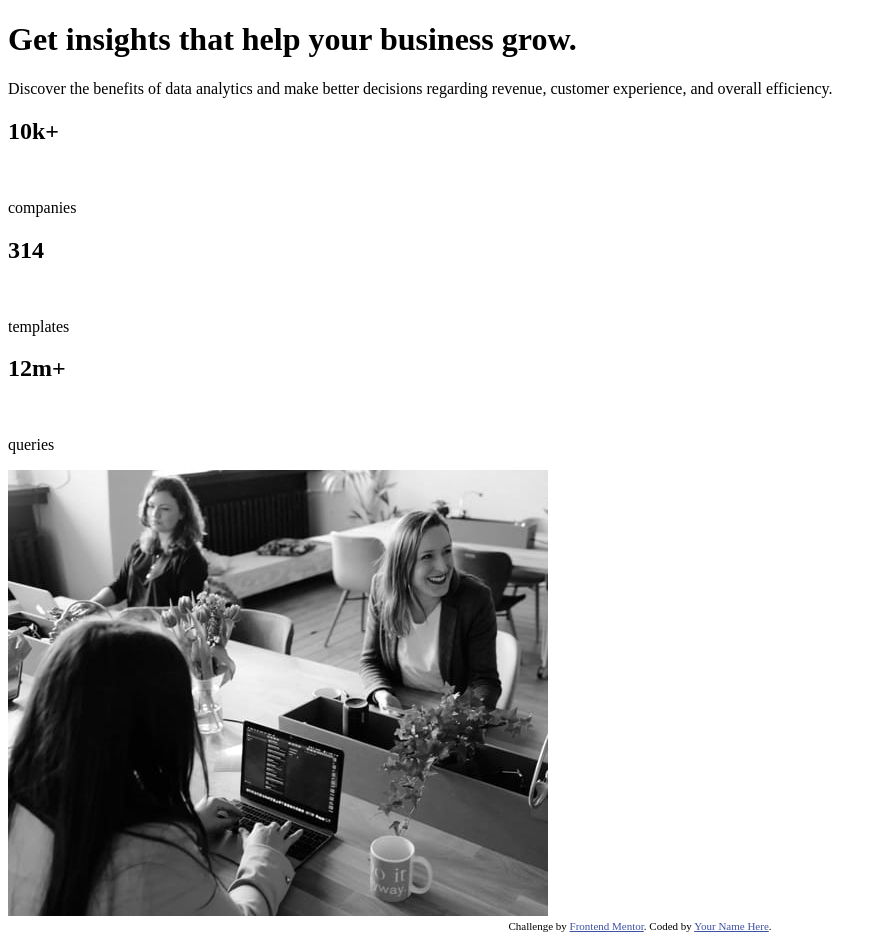
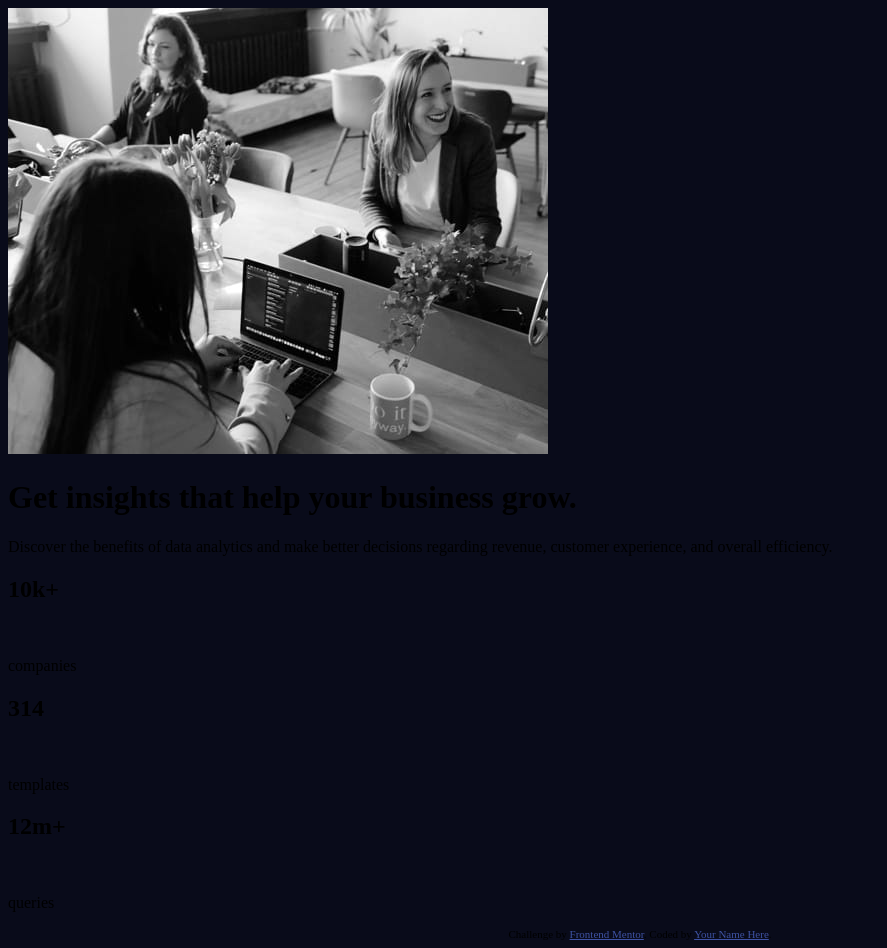
Before and after one commit to emelcee/stats-preview-card-component-main, a plain HTML site: page index.html in a window 1280 px wide. Shown: the whole page, without its empty margins (0-887 px from the left). Drawn offline with Linux system fonts and the light colour scheme.

Commit message:
Changed position of image and started CSS

```diff
--- a/css/main.css
+++ b/css/main.css
@@ -0,0 +1,3 @@
+body {
+  background-color: hsl(233, 47%, 7%);
+}
--- a/index.html
+++ b/index.html
@@ -3,7 +3,7 @@
 <head>
   <meta charset="UTF-8">
   <meta name="viewport" content="width=device-width, initial-scale=1.0"> <!-- displays site properly based on user's device -->
-
+  <link rel="stylesheet" type="text/css" href="css/main.css" />
   <link rel="icon" type="image/png" sizes="32x32" href="./images/favicon-32x32.png">
 
   <title>Frontend Mentor | Stats preview card component</title>
@@ -15,7 +15,10 @@
   </style>
 </head>
 <body>
-  <div>
+  <div class="image">
+    <img src="images/image-header-desktop.jpg" alt="Workgroup"/>
+  </div>
+  <div class="card">
     <h1>Get <span>insights</span> that help your business grow.</h1>
   </div>
   <div>
@@ -31,9 +34,7 @@
   <div>
     <h2>12m+</h2><br><p>queries</p>
   </div>
-  <div>
-    <img src="images/image-header-desktop.jpg" alt="Workgroup"/>
-  </div>
+
 
   <div class="attribution">
     Challenge by <a href="https://www.frontendmentor.io?ref=challenge" target="_blank">Frontend Mentor</a>.
```
